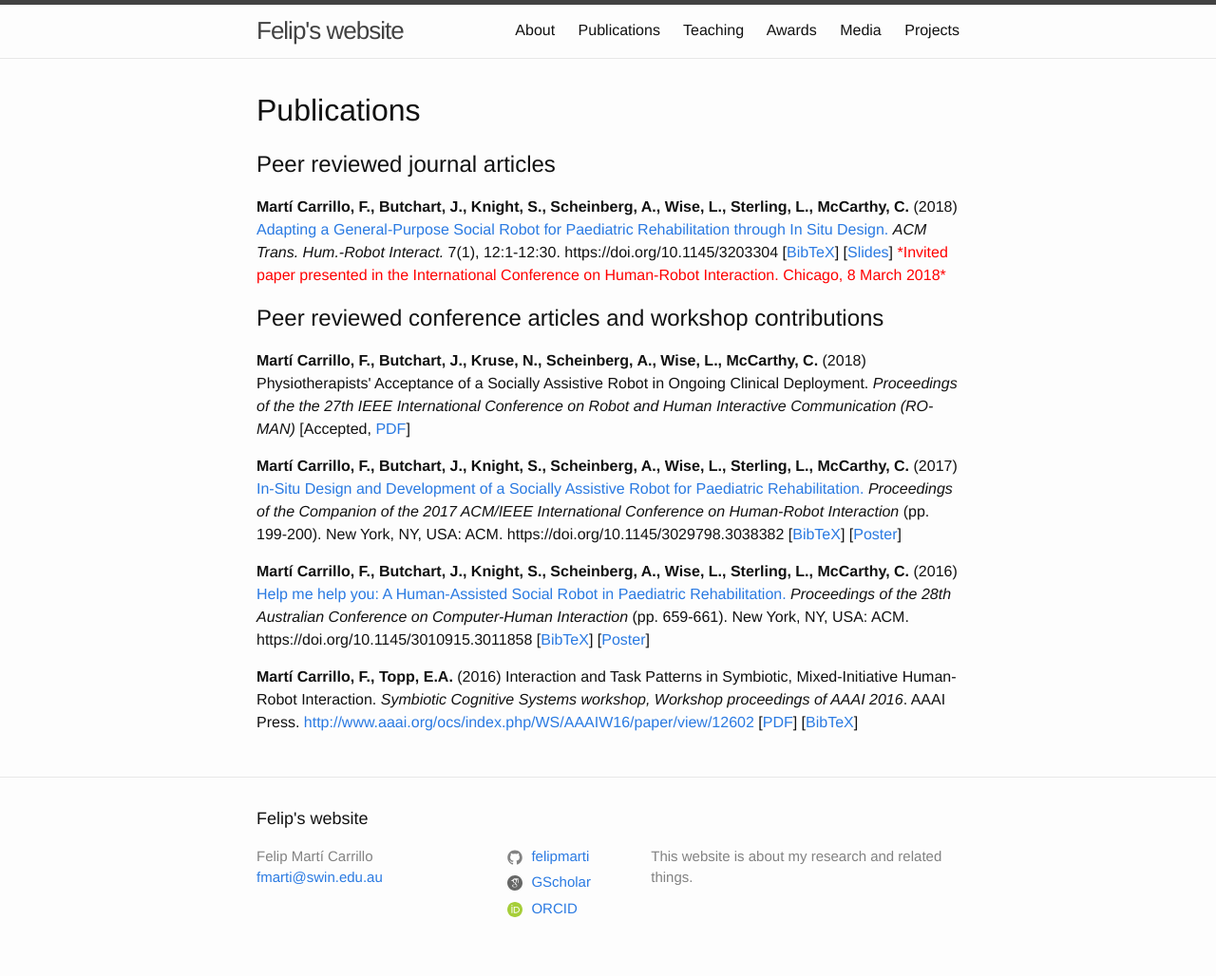
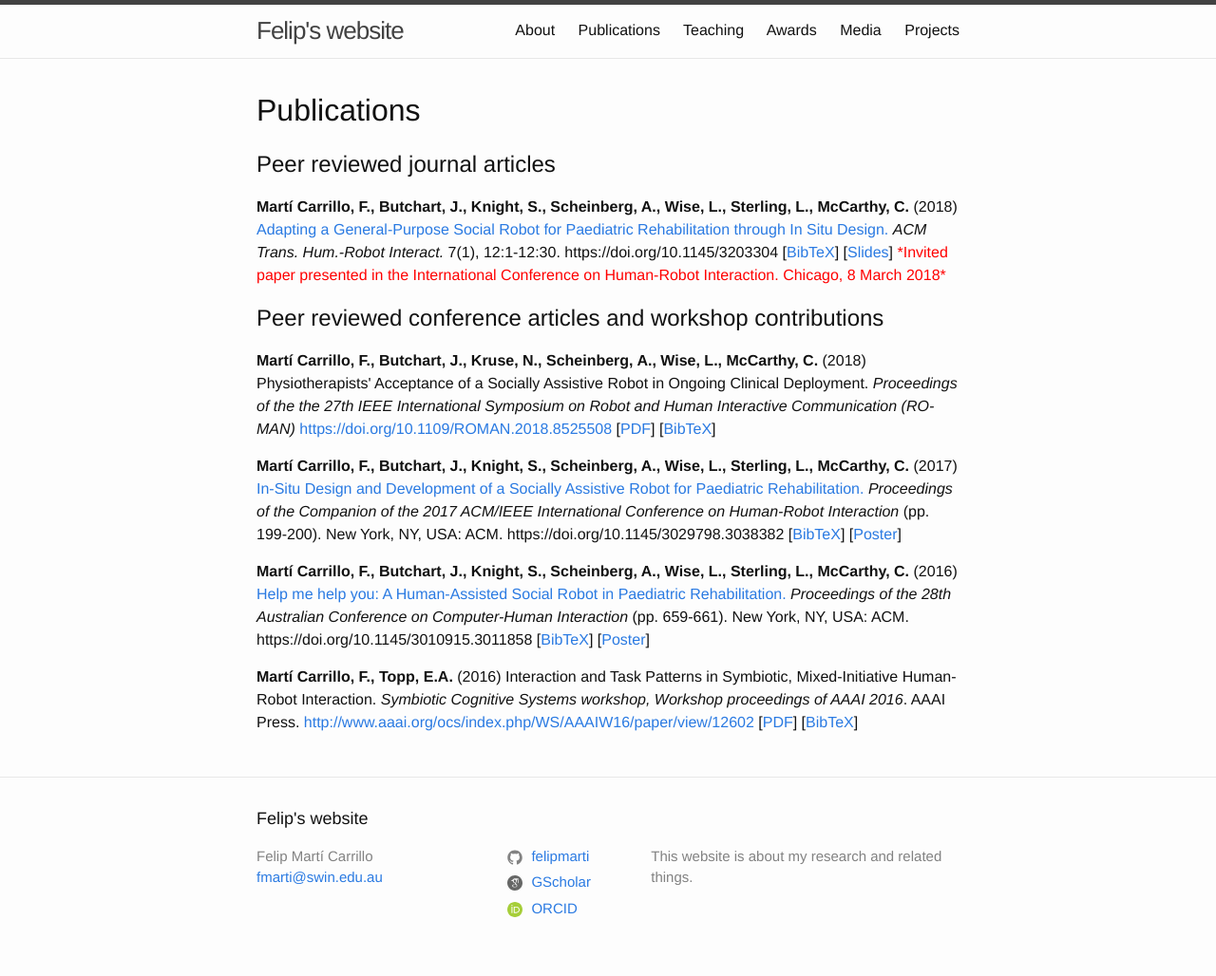
Before and after one commit to FelipMarti/felipmarti.github.io, a Jekyll site: the page built from pub.html, in a window 1280 px wide. Shown: the whole page at 95% size. Built offline with Jekyll 4.4.1, drawn with Linux system fonts in a browser that asks for light colours.

```diff
--- a/pub.html
+++ b/pub.html
@@ -25,11 +25,11 @@ title: Publications
 
             <p><strong>Martí Carrillo, F., Butchart, J., Kruse, N., Scheinberg, A., Wise, L., McCarthy, C.</strong> (2018)
             Physiotherapists' Acceptance of a Socially Assistive Robot in Ongoing Clinical Deployment.
-            <em>Proceedings of the the 27th IEEE International Conference on Robot and Human Interactive Communication (RO-MAN)</em>
-            <!-- <a href="https://doi.org/10.1145/3029798.3038382">https://doi.org/10.1145/3029798.3038382</a> -->
+            <em>Proceedings of the the 27th IEEE International Symposium on Robot and Human Interactive Communication (RO-MAN)</em>
+            <a href="https://doi.org/10.1109/ROMAN.2018.8525508">https://doi.org/10.1109/ROMAN.2018.8525508</a>
             <!-- [<a href="https://researchbank.swinburne.edu.au/file/90845f01-5edc-4990-beb7-f858ac2c5070/1/2017_carrillo_insitu%20design%20and%20development.pdf">PDF</a>] -->
-            [Accepted, <a href="pub/papers/marti-roman2018-preprint.pdf">PDF</a>]
-            <!-- [<a href="pub/bib/marti2018physiotherapists_bib">BibTeX</a>] -->
+            [<a href="pub/papers/marti-roman2018-preprint.pdf">PDF</a>]
+            [<a href="pub/bib/marti2018physiotherapists_bib">BibTeX</a>]
 
             <p><strong>Martí Carrillo, F., Butchart, J., Knight, S., Scheinberg, A., Wise, L., Sterling, L., McCarthy, C.</strong> (2017)
             <a href="https://dl.acm.org/authorize?N658335"
```
Also changed, not shown: pub/bib/marti2018physiotherapists.bib (added, +16 -0 lines), pub/bib/marti2018physiotherapists_bib.md (added, +25 -0 lines), 1 other file.
